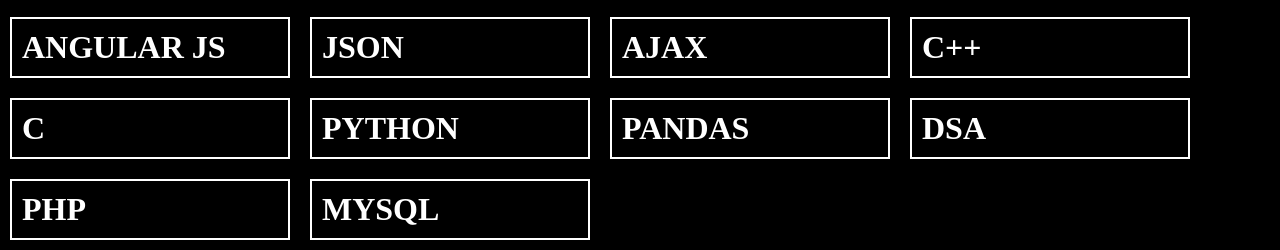
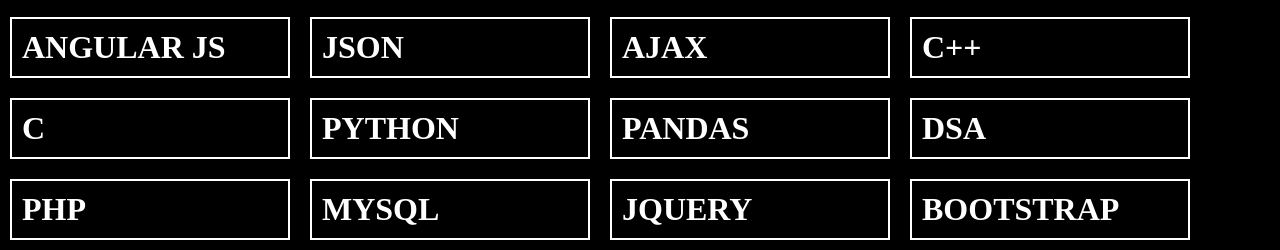
Before and after one commit to ravi4713/portfolio, a plain HTML site: page index.html in a window 1280 px wide. Shown: the part 691-941 px from the top of the page. Drawn offline with Linux system fonts and the light colour scheme.

Commit message:
added more skills

```diff
--- a/index.html
+++ b/index.html
@@ -47,6 +47,8 @@
                 <li class="skillitem">DSA</li>
                 <li class="skillitem">PHP</li>
                 <li class="skillitem">MYSQL</li>
+                <li class="skillitem">JQUERY</li>
+                <li class="skillitem">BOOTSTRAP</li>
             </ul>
         </div>
     </div>
```
